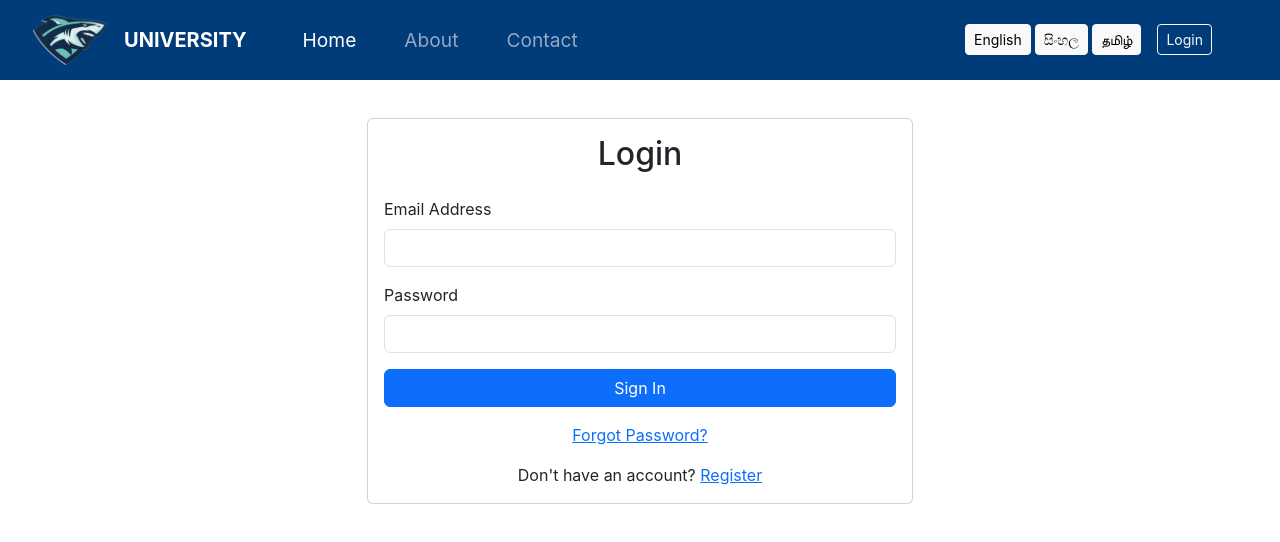
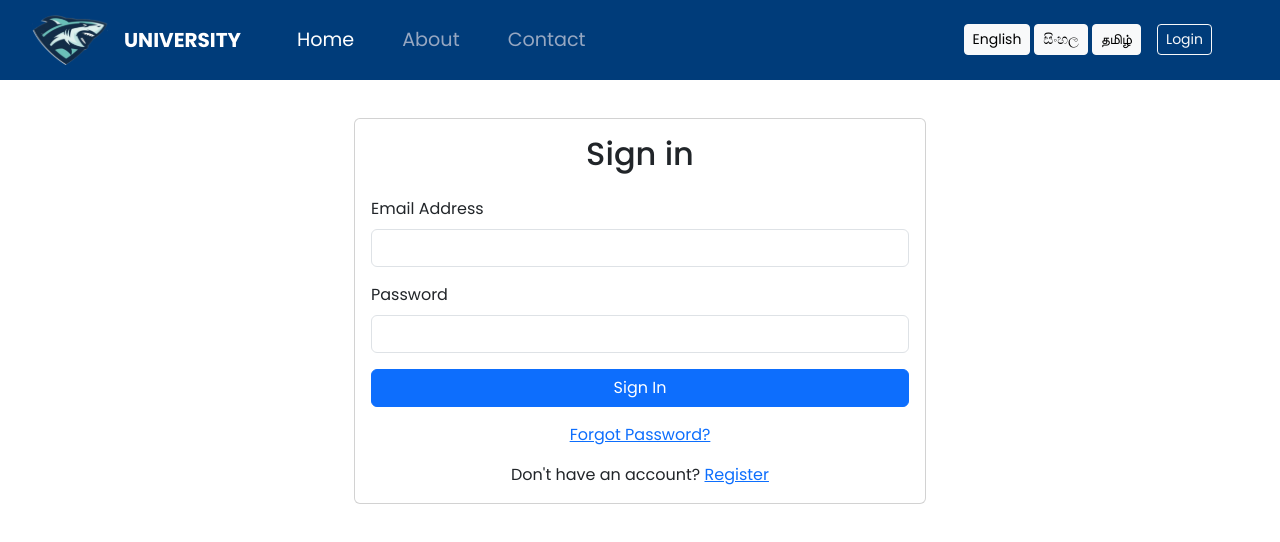
Before and after one commit to Thakshaka/university-selection, a React (Create React App) app in the folder frontend/: page /login in a window 1280 px wide. Shown: the top 542 px of the page. Built offline with nearby package versions, Linux system fonts and the light colour scheme.

Commit message:
Minor changes

```diff
--- a/frontend/package.json
+++ b/frontend/package.json
@@ -8,8 +8,10 @@
     "@testing-library/user-event": "^13.5.0",
     "axios": "^1.4.0",
     "bootstrap": "^5.3.3",
+    "framer-motion": "^11.11.9",
     "i18next": "^23.16.0",
     "i18next-browser-languagedetector": "^8.0.0",
+    "lucide-react": "^0.453.0",
     "nodemon": "^3.1.7",
     "react": "^18.2.0",
     "react-dom": "^18.2.0",
--- a/frontend/src/Components/Home/Home.css
+++ b/frontend/src/Components/Home/Home.css
@@ -1,11 +1,37 @@
-.content {
-    font-family: "Poppins", sans-serif;
-}
+@import url('https://fonts.googleapis.com/css2?family=Poppins:wght@300;400;500;600;700&display=swap');
 
-.topic {
-    color: #333333;
+body {
+  font-family: 'Poppins', sans-serif;
 }
 
 .container {
-    margin-top: 60px;
+  max-width: 1200px;
+  margin: 0 auto;
+  padding: 0 1rem;
 }
+
+h1, h2, h3 {
+  color: #333333;
+}
+
+.bg-gradient-to-r {
+  background-image: linear-gradient(to right, #2563eb, #4f46e5);
+}
+
+.rounded-full {
+  border-radius: 9999px;
+}
+
+.shadow-md {
+  box-shadow: 0 4px 6px -1px rgba(0, 0, 0, 0.1), 0 2px 4px -1px rgba(0, 0, 0, 0.06);
+}
+
+.transition {
+  transition-property: background-color, border-color, color, fill, stroke, opacity, box-shadow, transform;
+  transition-timing-function: cubic-bezier(0.4, 0, 0.2, 1);
+  transition-duration: 300ms;
+}
+
+.hover\:bg-blue-50:hover {
+  background-color: #eff6ff;
+}
--- a/frontend/src/i18n/locales/en.json
+++ b/frontend/src/i18n/locales/en.json
@@ -41,7 +41,7 @@
     "close": "Close"
   },
   "login": {
-    "title": "Login",
+    "title": "Sign in",
     "email": "Email Address",
     "password": "Password",
     "submit": "Sign In",
```
Also changed, not shown: 1 other file (tests, documents, lock files or other folders).
